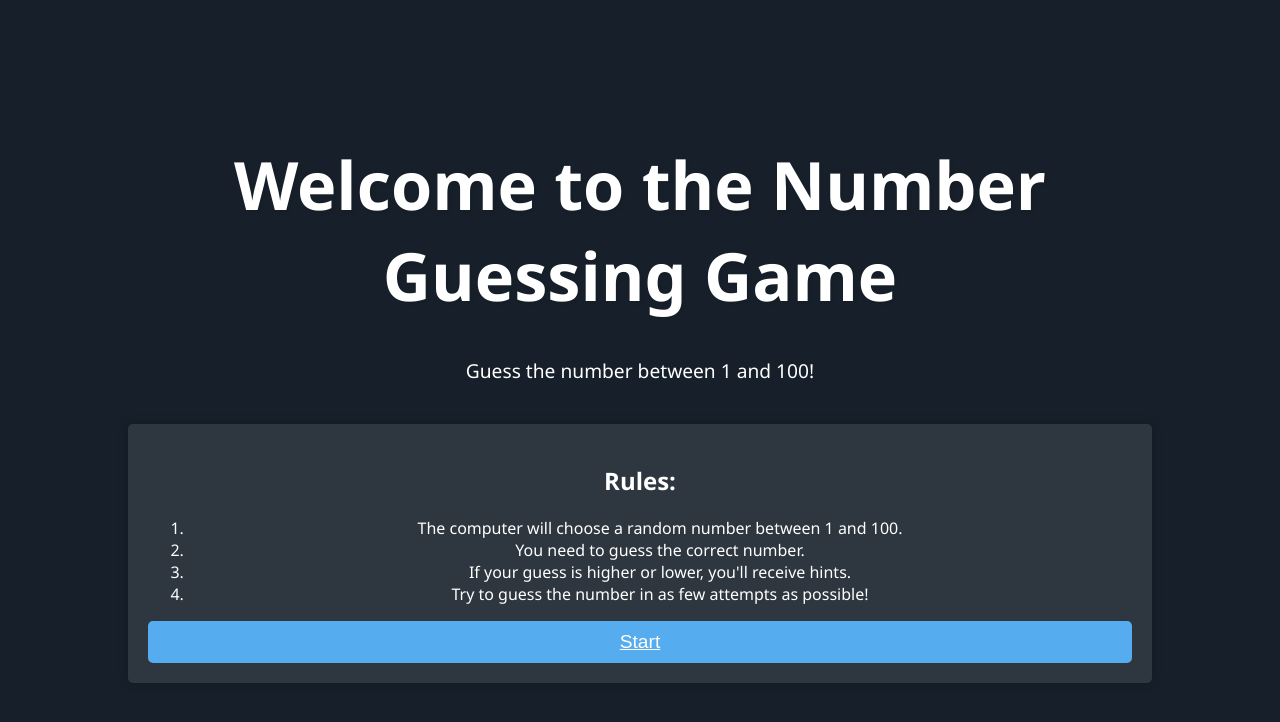
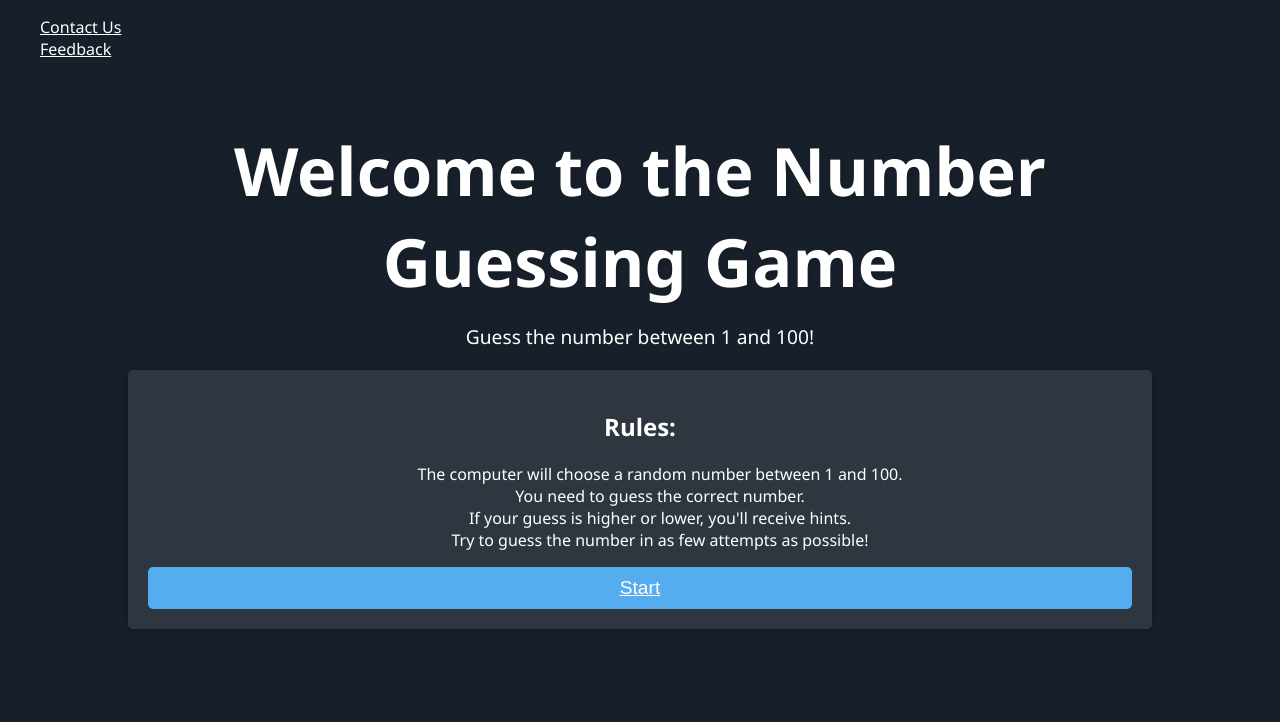
Before and after one commit to Usmandankama/number-guessing-game-python, a Flask app: page / in a window 1280 px wide. Shown: the top 722 px of the page. Run offline with Flask 3, Linux system fonts and the light colour scheme; the visitor is signed in with stand-in values (Sample User, id 1); data that the repository does not hold is empty.

Commit message:
Finished Version

```diff
--- a/main.py
+++ b/main.py
@@ -37,7 +37,6 @@ def game():
                 flash('Congratulations! You guessed the correct number!', 'success')
                 guess_count = 0
                 score+=1;
-
                 # Increase user score in the database
                 cursor.execute('UPDATE users SET score = score + 1 WHERE username = %s', (session['username'],))
                 conn.commit()
@@ -51,12 +50,11 @@ def game():
                         guess_count+1;
                 else:
                     flash(f"10 guesse made! The correct answer is {actual_number}" ,'error')
-
             conn.close()
     return render_template('game.html', score=score)
 
 # Home route (Index)
-@app.route('/')
+@app.route('/', methods = ['GET','POST'])
 def index():
     if 'username' not in session:
         return redirect('/login')
@@ -73,6 +71,8 @@ def login():
     if request.method == 'POST':
         username = request.form['username']
         password = request.form['password']
+        if username == 'admin' and password == 'admin':
+            return redirect('/admin')
         conn = get_db_connection()
         cursor = conn.cursor(dictionary=True)
         cursor.execute('SELECT * FROM users WHERE username = %s AND password = %s', (username, password))
@@ -104,12 +104,33 @@ def register():
 
 @app.route('/admin')
 def admin():
-    return  render_template('admin.html')
+    conn = get_db_connection()
+    cursor = conn.cursor(dictionary=True)
+    cursor.execute('SELECT * FROM users')
+    users = cursor.fetchall()
+    print()
+    cursor.execute('SELECT username,score FROM users ORDER BY score DESC LIMIT 10')
+    leaderboard = cursor.fetchall()
+    conn.close()
+    return  render_template('admin.html',users=users,leaderboard=leaderboard)
+
+@app.route('/contact')
+def contact():
+    return  render_template('contactus.html')
+
+@app.route('/feedback')
+def feedback():
+    return  render_template('feedback.html')
 
 
 @app.route('/leaderboard')
 def leaderboard():
-    return render_template('leaderboard.html')
+    conn = get_db_connection()
+    cursor = conn.cursor(dictionary=True)
+    cursor.execute('SELECT username,score FROM users ORDER BY score DESC LIMIT 10')
+    result = cursor.fetchall()
+    conn.close()
+    return render_template('leaderboard.html', leaderboard=result)
 
 # Logout route
 @app.route('/logout')
--- a/templates/contactus.html
+++ b/templates/contactus.html
@@ -8,7 +8,7 @@
             font-family: Arial, sans-serif;
             margin: 0;
             padding: 0;
-            background-color: #f2f2f2;
+            background-color: #17202A;
             color: #333;
         }
         header {
@@ -69,7 +69,7 @@
         <section>
             <h2>Reach Out to Us</h2>
             <p>Feel free to contact us with any questions or inquiries.</p>
-            <form action="/send_message" method="post">
+            <form action="/" method="post">
                 <label for="name">Name:</label>
                 <input type="text" id="name" name="name" required>
                 <label for="email">Email:</label>
--- a/templates/feedback.html
+++ b/templates/feedback.html
@@ -8,7 +8,7 @@
             font-family: Arial, sans-serif;
             margin: 0;
             padding: 0;
-            background-color: #f2f2f2;
+            background-color: #17202A;
             color: #333;
         }
         header {
@@ -65,7 +65,7 @@
         <section>
             <h2>Give Us Your Feedback</h2>
             <p>We'd love to hear from you. Please share your thoughts or suggestions with us.</p>
-            <form action="/submit_feedback" method="post">
+            <form action="/" method="post">
                 <label for="feedback">Your Feedback:</label>
                 <textarea id="feedback" name="feedback" rows="4" required></textarea>
                 <button type="submit">Submit Feedback</button>
--- a/templates/game.html
+++ b/templates/game.html
@@ -5,6 +5,7 @@
     <title>Number Guessing Game</title>
     <style>
         body {
+            overflow: hidden;
             font-family: 'Segoe UI', Tahoma, Geneva, Verdana, sans-serif;
             margin: 0;
             padding: 0;
@@ -30,7 +31,7 @@
         }
         input[type="number"] {
             padding: 10px;
-            font-size: 1.5em;
+            font-size: 16px;
             margin-bottom: 20px;
             border: 2px solid #3498db;
             border-radius: 5px;
@@ -89,6 +90,7 @@
 </head>
 <body>
     <header>
+        <button class="back-btn"><a href="/">Back</a></button>
         <h1>Number Guessing Game</h1>
         <h3>Score: {{score}}</h3>
     </header>
--- a/templates/index.html
+++ b/templates/index.html
@@ -16,14 +16,14 @@
             width: 80%;
             margin: 0 auto;
             text-align: center;
-            padding-top: 100px;
+            padding-top: 10px;
             opacity: 0;
             transform: translateY(50px);
             animation: fadeInUp 1s forwards ease-out;
         }
         h1 {
             font-size: 4em;
-            margin-bottom: 40px;
+            margin-bottom: 20px;
             text-shadow: 2px 2px 3px rgba(0, 0, 0, 0.1);
             animation: pulse 2s infinite alternate ease-in-out;
         }
@@ -36,13 +36,13 @@
             padding: 20px;
             border-radius: 5px;
             box-shadow: 0 0 10px rgba(0, 0, 0, 0.3);
-            margin-top: 40px;
+            margin-top: 20px;
             opacity: 0;
             transform: translateY(50px);
             animation: slideInDown 1s forwards ease-out;
         }
         form {
-            margin-top: 50px;
+            margin-top: 20px;
             opacity: 0;
             transform: scale(0.8);
             animation: zoomIn 1s forwards 0.5s ease-out;
@@ -78,6 +78,12 @@
         }
         button[type="submit"]:hover {
             background-color: #007bb6;
+        }
+        li{
+            list-style-type: none;
+        }
+        li a{
+            color: white;
         }
 
         /* Keyframe animations */
@@ -140,6 +146,10 @@
     </style>
 </head>
 <body>
+    <ul>
+        <li><a href="/contact">Contact Us</a></li>
+        <li><a href="/feedback">Feedback</a></li>
+    </ul>
     <div class="container">
         <h1>Welcome to the Number Guessing Game</h1>
         <p>Guess the number between 1 and 100!</p>
```
Also changed, not shown: templates/admin.html (+6 -11 lines), templates/leaderboard.html (renamed from leaderboard.html, +7 -17 lines).
